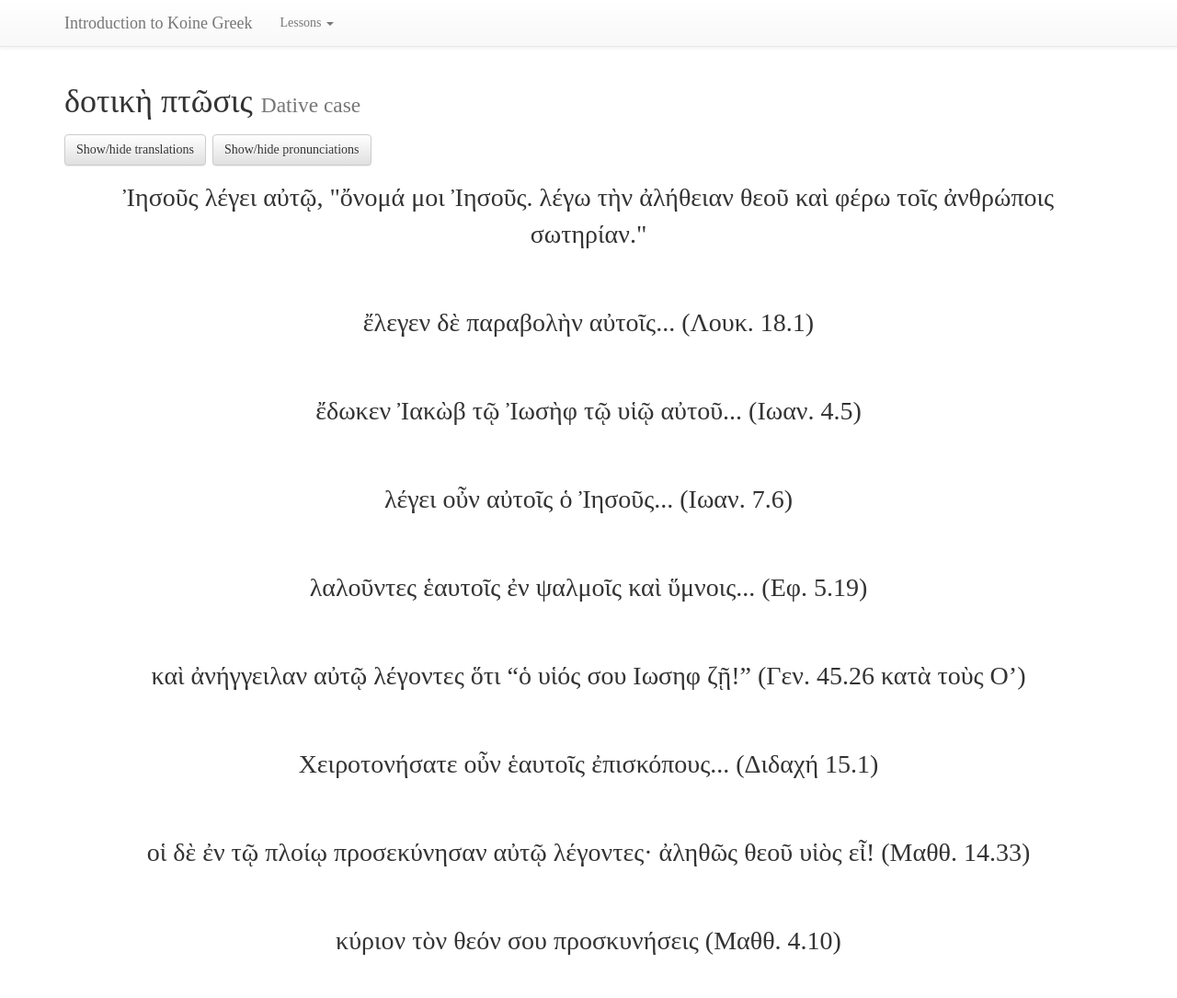
After one commit to michaelhagedon/greekintro, a PHP site: the page made by dative.php in a window 1280 px wide. The commit adds this page. Shown: the whole page at 92% size. Run offline with PHP 8.4, Linux system fonts and the light colour scheme; some web fonts are replaced.

Commit message:
Add dative examples.

```diff
--- /dev/null
+++ b/dative.php
@@ -0,0 +1,74 @@
+<?php
+
+$pageTitle = 'Dative';
+
+require_once('includes/header.php');
+
+?>
+
+<h1>δοτικὴ πτῶσις <small> Dative case</small></h1>
+
+<div id="greek-text" class="row">
+    <div class="col-xs-12">
+		<button type="button" class="btn btn-default" id="translation-toggle">Show/hide translations</button>
+        <button type="button" class="btn btn-default" id="pronunciation-toggle">Show/hide pronunciations</button>
+	</div>
+    <div id="w1" class="word col-xs-12">
+		<div class="row"><div class="col-xs-12">Ἰησοῦς λέγει αὐτῷ, "ὄνομά μοι Ἰησοῦς. λέγω τὴν ἀλήθειαν θεοῦ καὶ φέρω τοῖς ἀνθρώποις σωτηρίαν."</div></div>
+		<div class="row"><div class="col-xs-12 pronunciation">yay-soos' leh'-yee ahv-toh', oh-noh-mah' meew yay-soos'. leh'-goh tayn ah-lay'-thee-ahn theh-oo' keh' feh'-roh teews ahn-throh'-peews soh-tay-ree'-ahn.</div></div>
+        <div class="row"><div class="col-xs-12 translation">Jesus says to him, "My name is Jesus. I speak the truth of God and I bring salvation to people."</div></div>
+	</div>
+    <div id="w2" class="word col-xs-12">
+		<div class="row"><div class="col-xs-12">ἔλεγεν δὲ παραβολὴν αὐτοῖς... (Λουκ. 18.1)</div></div>
+        <div class="row"><div class="col-xs-12 pronunciation">eh'-yeh-lehn theh pah-rah-voh-layn' ahv-teews'...</div></div>
+		<div class="row"><div class="col-xs-12 translation">He began to speak a parable to them... (Luke 18.1)</div></div>
+	</div>
+	<div id="w3" class="word col-xs-12">
+		<div class="row"><div class="col-xs-12">ἔδωκεν Ἰακὼβ τῷ Ἰωσὴφ τῷ υἱῷ αὐτοῦ... (Ιωαν. 4.5)</div></div>
+        <div class="row"><div class="col-xs-12 pronunciation">eh'-thoh-kehn yah-kohv' toh yoh-sayf' toh eew-ee-oh' ahv-too'...</div></div>
+		<div class="row"><div class="col-xs-12 translation">Jacob gave to Joseph, his son... (John 4.5) </div></div>
+	</div>
+    <div id="w4" class="word col-xs-12">
+		<div class="row"><div class="col-xs-12">λέγει οὖν αὐτοῖς ὁ Ἰησοῦς... (Ιωαν. 7.6) </div></div>
+        <div class="row"><div class="col-xs-12 pronunciation">leh'-yee oon ahv-teews' oh yay-soos'...</div></div>
+		<div class="row"><div class="col-xs-12 translation">So Jesus says to them... (John 7.6)</div></div>
+	</div>
+    <div id="w5" class="word col-xs-12">
+		<div class="row"><div class="col-xs-12">λαλοῦντες ἑαυτοῖς ἐν ψαλμοῖς καὶ ὕμνοις... (Εφ. 5.19)</div></div>
+        <div class="row"><div class="col-xs-12 pronunciation">lah-loon'-dehs eh-ahv-teews' ehn psahl-meews' keh eewm'-neews...</div></div>
+		<div class="row"><div class="col-xs-12 translation">Speaking to one another in psalms and hymns... (Eph. 5.19)</div></div>
+	</div>
+    <div id="w6" class="word col-xs-12">
+		<div class="row"><div class="col-xs-12">καὶ ἀνήγγειλαν αὐτῷ λέγοντες ὅτι “ὁ υἱός σου Ιωσηφ ζῇ!” (Γεν. 45.26 κατὰ τοὺς Ο’)</div></div>
+        <div class="row"><div class="col-xs-12 pronunciation">keh ahn-ayn'-yee-lahn ahv-toh' leh'-gohn-dehs oh'-tee oh eew-ee-ohs' yoh-sayf' zay</div></div>
+		<div class="row"><div class="col-xs-12 translation">And they reported to him, saying that "Your son Joseph lives!" (Gen. 45.26 according to the Septuagint)</div></div>
+	</div>
+    <div id="w7" class="word col-xs-12">
+		<div class="row"><div class="col-xs-12">Χειροτονήσατε οὖν ἑαυτοῖς ἐπισκόπους... (Διδαχή 15.1)</div></div>
+        <div class="row"><div class="col-xs-12 pronunciation">khee-roh-toh-nay'-sah-teh oon eh-ahv-teews' eh-pee-skoh'-poos...</div></div>
+		<div class="row"><div class="col-xs-12 translation">So choose for yourselves overseers... (Didache 15.1)</div></div>
+	</div>
+    <div id="w8" class="word col-xs-12">
+		<div class="row"><div class="col-xs-12">οἱ δὲ ἐν τῷ πλοίῳ προσεκύνησαν αὐτῷ λέγοντες· ἀληθῶς θεοῦ υἱὸς εἶ! (Μαθθ. 14.33)</div></div>
+        <div class="row"><div class="col-xs-12 pronunciation">eew theh ehn doh pleew'-oh prohs-eh-keew'-nay-sahn ahv-toh', leh'-gohn-dehs, ah-lay-thohs' theh-oo' eew-ee-ohs' ee!</div></div>
+		<div class="row"><div class="col-xs-12 translation">And those in the boat worshipped him, saying, "Truly you are the son of God!" (Matt. 14.33)</div></div>
+	</div>
+    <div id="w9" class="word col-xs-12">
+		<div class="row"><div class="col-xs-12">κύριον τὸν θεόν σου προσκυνήσεις (Μαθθ. 4.10)</div></div>
+        <div class="row"><div class="col-xs-12 pronunciation">keew'-ree-ohn tohn theh-ohn' soo prohs-keew-nay'-sees</div></div>
+		<div class="row"><div class="col-xs-12 translation">Worship the Lord your God (Matt. 4.10)</div></div>
+	</div>
+</div>
+
+<script>
+    $('.translation').hide();
+    $('.pronunciation').hide();
+    $('#translation-toggle').click(function() {
+        $('.translation').toggle();
+    });
+    $('#pronunciation-toggle').click(function() {
+        $('.pronunciation').toggle();
+    });
+</script>
+
+<?php require_once('includes/footer.php') ?>
--- a/includes/header.php
+++ b/includes/header.php
@@ -41,6 +41,7 @@
                             <li><a href="lesson-2.php">Lesson 2</a></li>
                             <li><a href="lesson-3.php">Lesson 3</a></li>
                             <li><a href="nouns.php">Nouns</a></li>
+                            <li><a href="dative.php">Dative</a></li>
                         </ul>
                     </li>
                 </ul>
```
